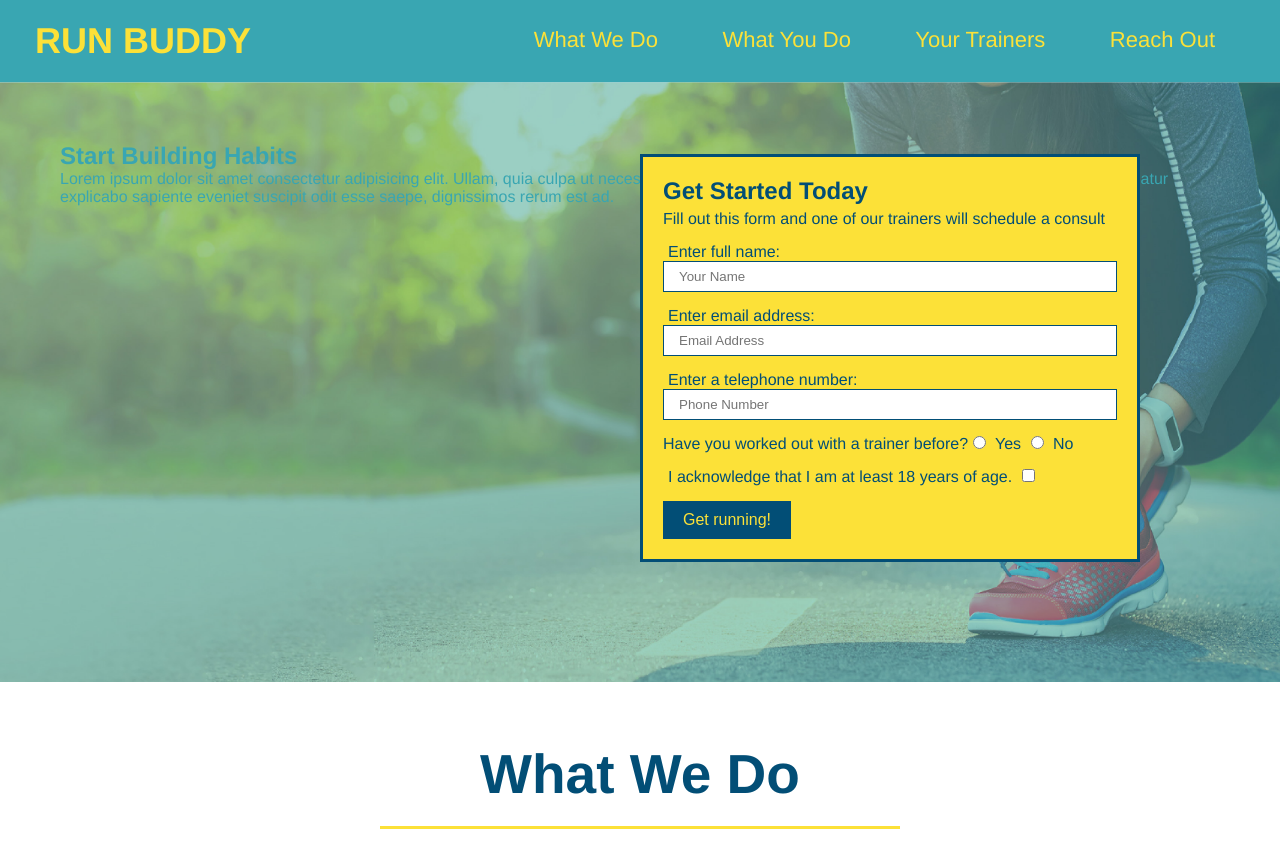
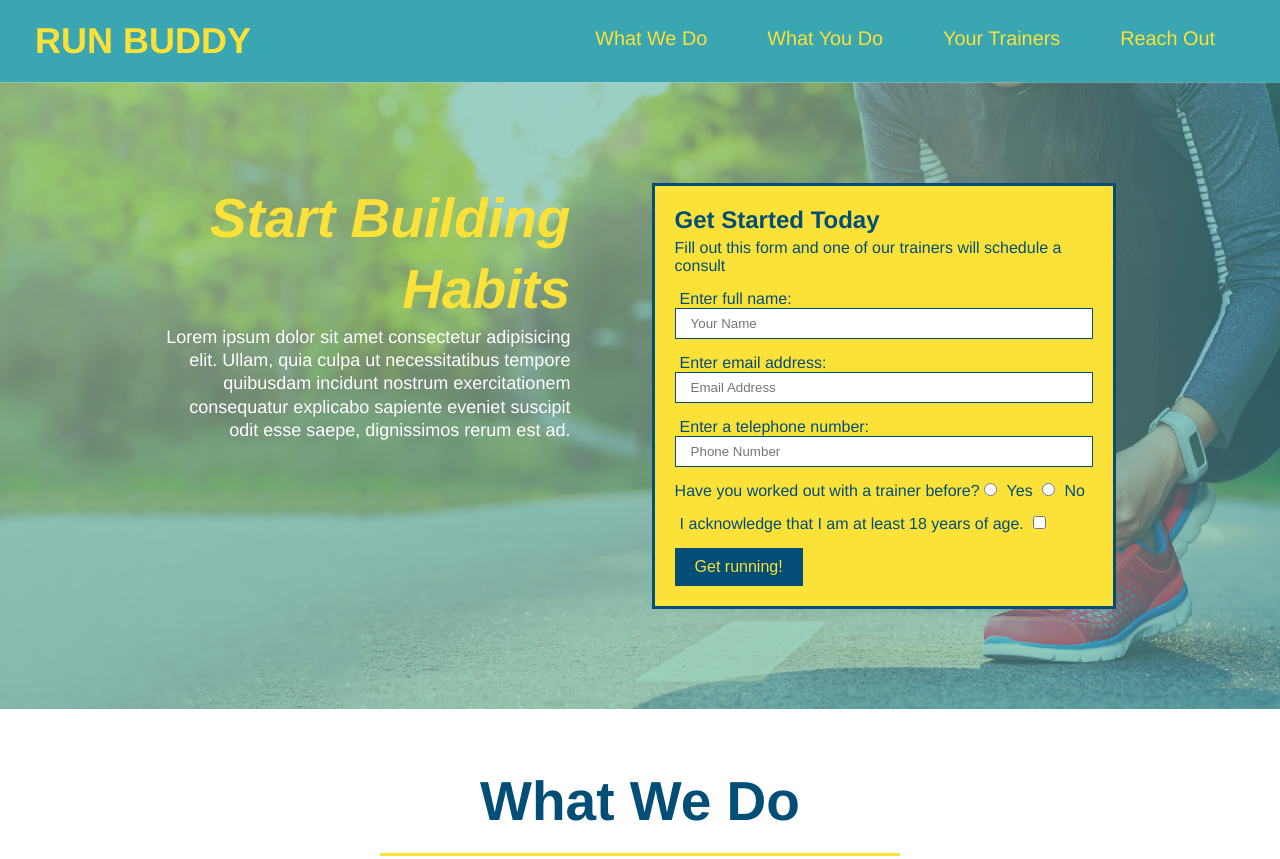
Before and after one commit to squeakymatter/run-buddy, a plain HTML site: page index.html in a window 1280 px wide. Shown: the top 859 px of the page. Drawn offline with Linux system fonts and the light colour scheme.

Commit message:
add flexbox to the hero

```diff
--- a/assets/css/style.css
+++ b/assets/css/style.css
@@ -33,8 +33,28 @@ header nav {
   margin: 7px 0;
 }
 
-header nav ul li {
-  display: inline;
+header nav ul {
+  /* make a row by default */
+display:flex;
+/* allow children to wrap into next line when screen is resized */
+flex-wrap: wrap;
+/* take unused space and put it in between elements. "justify" means to position it on the main axxist. to "align means toposition it along the cross axis.*/
+justify-content: space-between;
+/* position information along the cross (y) axis */
+align-items: center;
+/* sets how a list should be styled (bullet points,dashes, etc.) */
+list-style: none;
+
+}
+
+header nav ul li a {
+  margin: 0 30px;
+  font-weight: lighter;
+  /*
+  vw = viewport width: font size = 1.55% of the window's overall width.
+  (viewport is the actual browser window size)
+  therefore, if browser grows or shrinks size will change relative to overall width. */
+  font-size: 1.55vw;
 }
 
 header ul li a {
@@ -48,51 +68,44 @@ body {
   font-family: Helvetica, Arial, sans-serif;
 }
 
-footer {
-  background: #fce138;
-  width: 100%;
-  padding: 40px 35px;
-}
-
-footer h2 {
-  display: inline;
-  color: #024e76;
-  font-size: 30px;
-  margin: 0;
-}
-
-footer div {
-  float: right;
-  line-height: 1.5;
-  text-align: right;
-}
-
-footer a {
-  color: #024e76;
-}
-
 section {
   padding: 60px;
 }
 
 /* Hero Style Start */
 .hero {
+  display: flex;
+  justify-content: center;
+  flex-wrap: wrap;
   background-image: url("../images/hero-bg.jpg");
-  height: 600px;
   background-size: cover;
   background-position: center;
-  position: relative;
+}
+
+.hero-cta {
+  width: 35%;
+  text-align: right;
+  margin: 3.5%;
+  color: #fff;
+  font-size: 18px;
+  line-height: 1.3;
+}
+
+.hero-cta h2 {
+  font-style: italic;
+  font-size: 55px;
+  color: #fce138;
 }
 
 .hero-form {
   border: solid 3px #024e76;
   background-color: #fce138;
   padding: 20px;
-  width: 500px;
   color: #024e76;
-  position: absolute;
-  bottom: 120px;
-  right: 140px;
+  width: 40%;
+  margin: 3.5%;
+
+
 }
 .hero-form h3 {
   font-size: 24px;
@@ -272,4 +285,28 @@ section {
     color: #fce138;
   }
 
+  footer {
+    display: flex;
+    justify-content: space-between;
+    flex-wrap: wrap;
+    background: #fce138;
+    width: 100%;
+    padding: 40px 35px;
+  }
+
+  footer h2 {
+    color: #024e76;
+    font-size: 30px;
+    margin: 0;
+  }
+
+  footer div {
+    line-height: 1.5;
+    text-align: right;
+  }
+
+  footer a {
+    color: #024e76;
+  }
+
   /* REACH OUT STYLES END */
```
